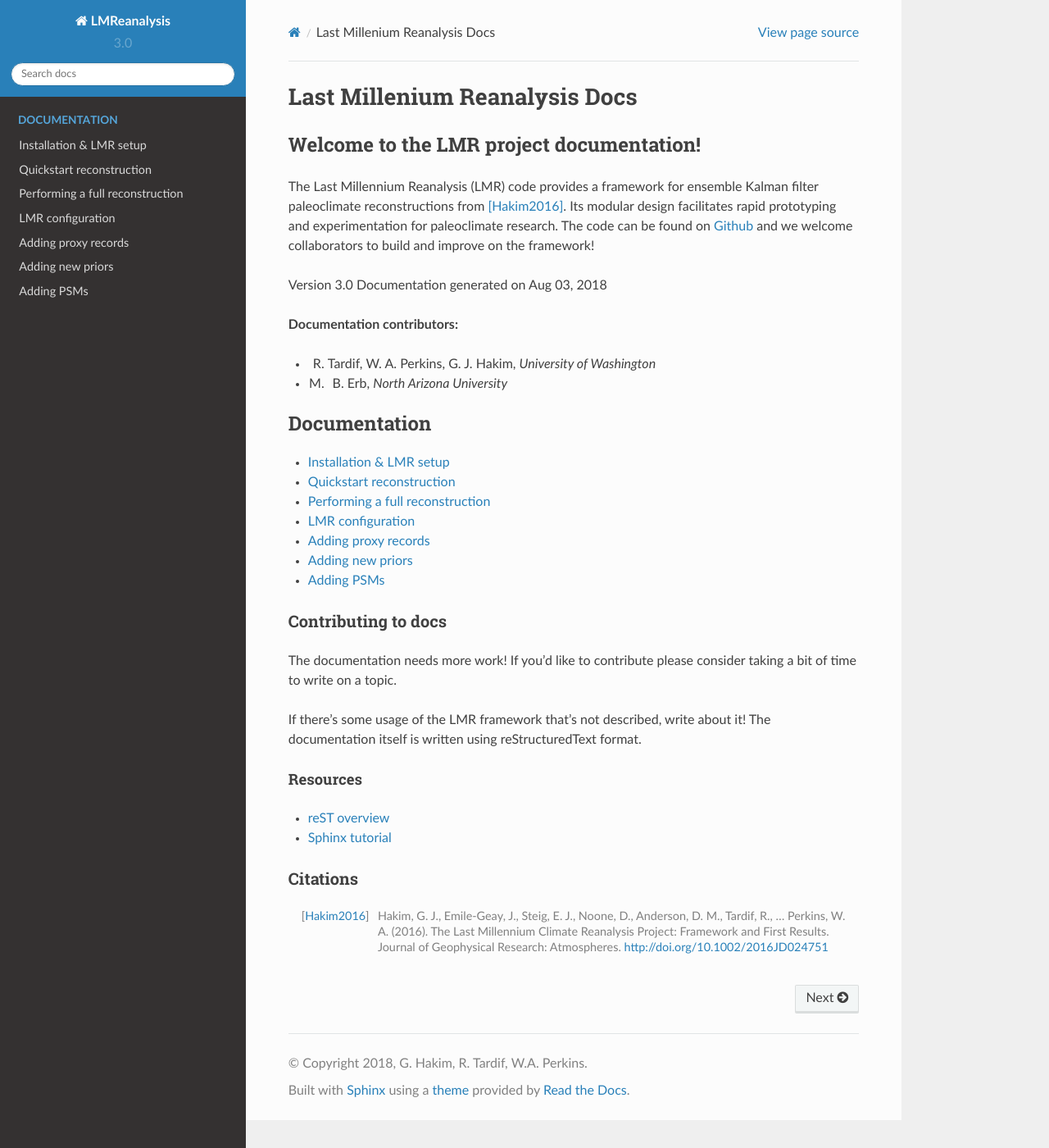
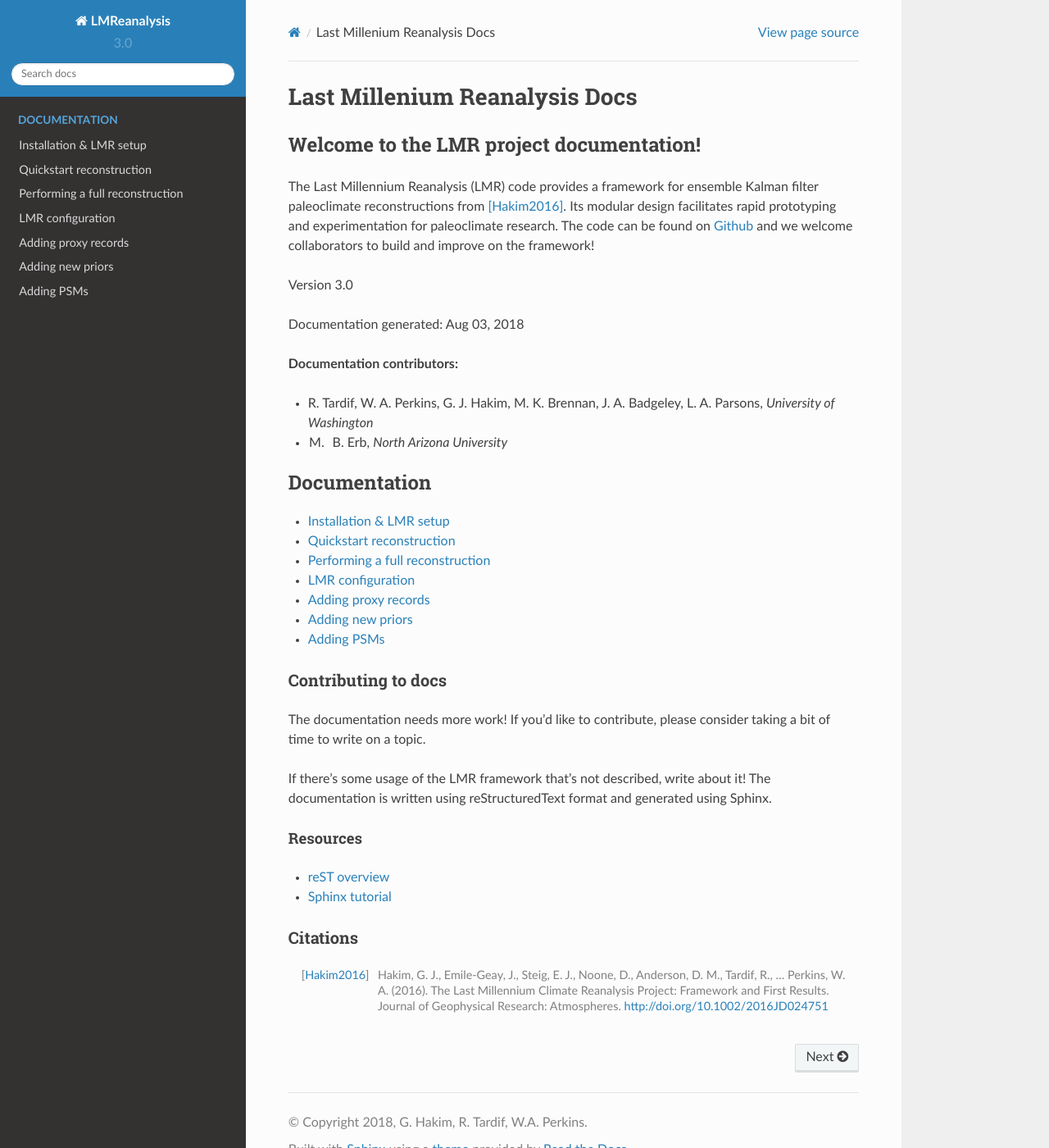
Before and after one commit to modons/LMR, a Sphinx documentation site: the page built from docs/index.rst, in a window 1280 px wide and 1400 px high. Shown: the whole window at 82% size. Built offline with Sphinx 7.4.7 and the Read the Docs theme 2.0.0, drawn with Linux system fonts in a browser that asks for light colours.

Commit message:
Add contributor names, small clarity fixes.

```diff
--- a/docs/index.rst
+++ b/docs/index.rst
@@ -18,11 +18,13 @@ research.  The code can be found on
 build and improve on the framework!
 
 Version |version|
-Documentation generated on |today|
+
+Documentation generated: |today|
 
 **Documentation contributors:**
 
-* R. Tardif, W. A. Perkins, G. J. Hakim, *University of Washington*
+* R. Tardif, W. A. Perkins, G. J. Hakim, M. K. Brennan, J. A. Badgeley,
+  L. A. Parsons, *University of Washington*
 * M. B. Erb, *North Arizona University*
 
 .. toctree::
@@ -39,12 +41,13 @@ Documentation generated on |today|
 
 Contributing to docs
 --------------------
-The documentation needs more work!  If you'd like to contribute please
+The documentation needs more work!  If you'd like to contribute, please
 consider taking a bit of time to write on a topic.
 
 
 If there's some usage of the LMR framework that's not described, write about it!
-The documentation itself is written using reStructuredText format.
+The documentation is written using reStructuredText format and generated
+using Sphinx.
 
 Resources
 ^^^^^^^^^
```
Also changed, not shown: docs/install.rst (+4 -4 lines).
